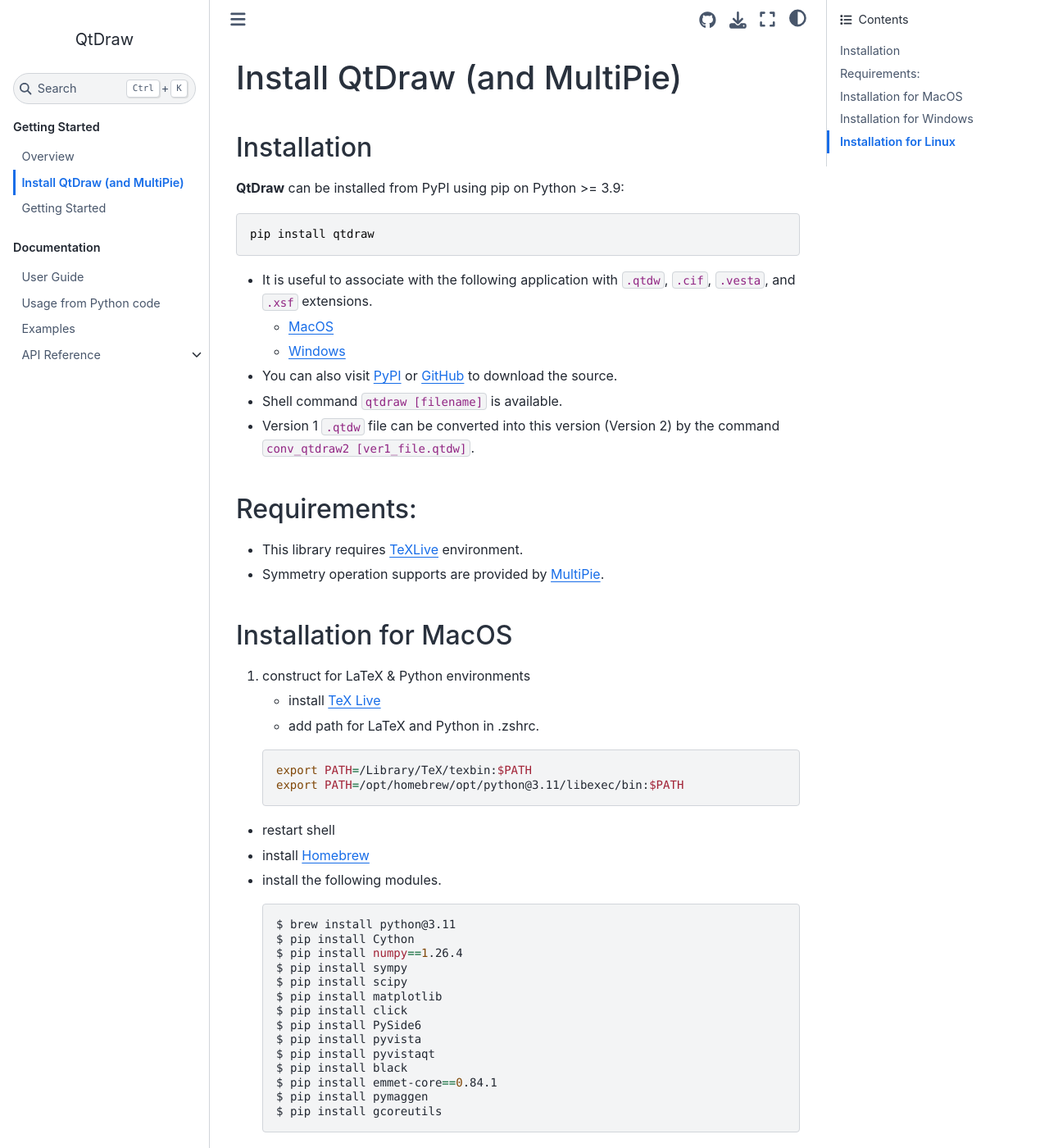
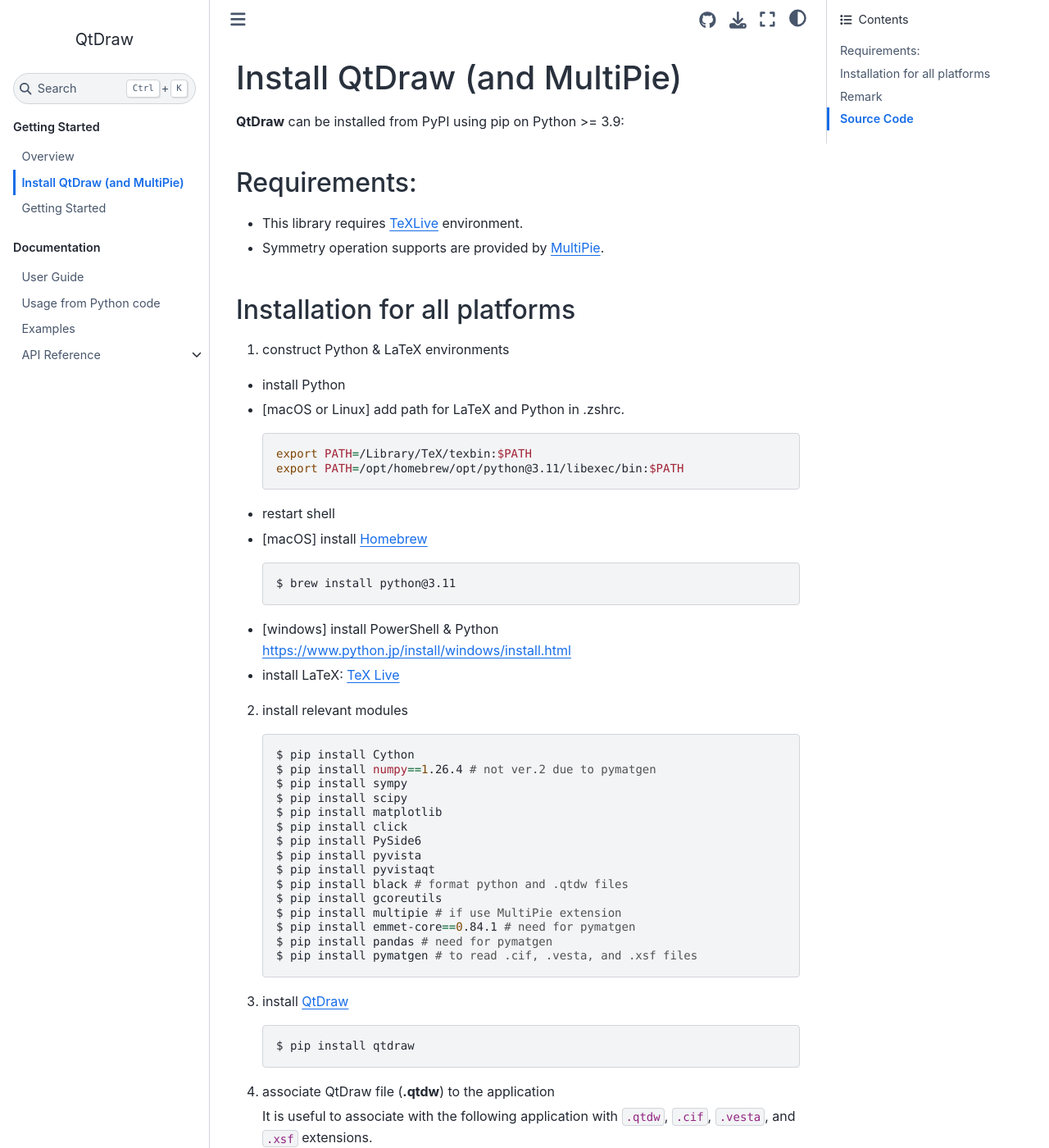
Before and after one commit to CMT-MU/QtDraw, a Jupyter Book: the page built from docs/src/install.md, in a window 1280 px wide and 1400 px high. Shown: the whole window at 82% size. Built offline with Jupyter Book 1.0.4 settings and Sphinx 7.4.7 and the Sphinx Book theme 1.1.4, drawn with Linux system fonts in a browser that asks for light colours; some of the changed text lies outside the part shown.

Commit message:
update docs

````diff
--- a/docs/src/install.md
+++ b/docs/src/install.md
@@ -1,43 +1,34 @@
 # Install QtDraw (and MultiPie)
-
-## Installation
 
 **QtDraw** can be installed from PyPI using pip on Python >= 3.9:
 
-```
-pip install qtdraw
-```
-- It is useful to associate with the following application with `.qtdw`, `.cif`, `.vesta`, and `.xsf` extensions.
-  - [MacOS](https://github.com/CMT-MU/QtDraw/tree/main/others/QtDraw_MacApp.zip)
-  - [Windows](https://github.com/CMT-MU/QtDraw/tree/main/others/QtDraw_WinApp.zip)
-- You can also visit [PyPI](https://pypi.org/project/qtdraw/) or [GitHub](https://github.com/CMT-MU/QtDraw) to download the source.
-- Shell command `qtdraw [filename]` is available.
-- Version 1 `.qtdw` file can be converted into this version (Version 2) by the command `conv_qtdraw2 [ver1_file.qtdw]`.
 
 ## Requirements:
 - This library requires [TeXLive](https://www.tug.org/texlive/) environment.
 - Symmetry operation supports are provided by [MultiPie](https://github.com/CMT-MU/MultiPie).
 
+## Installation for all platforms
 
-## Installation for MacOS
-
-1. construct for LaTeX & Python environments
-   - install [TeX Live](https://www.tug.org/texlive/doc/texlive-ja/texlive-ja.pdf)
-   - add path for LaTeX and Python in .zshrc.
-
+1. construct Python & LaTeX environments
+- install Python
+- [macOS or Linux] add path for LaTeX and Python in .zshrc.
     ```bash
     export PATH=/Library/TeX/texbin:$PATH
     export PATH=/opt/homebrew/opt/python@3.11/libexec/bin:$PATH
     ```
-
 - restart shell
-- install [Homebrew](https://brew.sh/index_ja)
-- install the following modules.
-
+- [macOS] install [Homebrew](https://brew.sh/index_ja)
     ```bash
     $ brew install python@3.11
+    ```
+- [windows] install PowerShell & Python [https://www.python.jp/install/windows/install.html](https://www.python.jp/install/windows/install.html)
+
+- install LaTeX: [TeX Live](https://www.tug.org/texlive/doc/texlive-ja/texlive-ja.pdf)
+
+2. install relevant modules
+    ```bash
     $ pip install Cython
-    $ pip install numpy==1.26.4
+    $ pip install numpy==1.26.4 # not ver.2 due to pymatgen
     $ pip install sympy
     $ pip install scipy
     $ pip install matplotlib
@@ -45,79 +36,46 @@
     $ pip install PySide6
     $ pip install pyvista
     $ pip install pyvistaqt
-    $ pip install black
-    $ pip install emmet-core==0.84.1
-    $ pip install pymaggen
+    $ pip install black # format python and .qtdw files
     $ pip install gcoreutils
+    $ pip install multipie # if use MultiPie extension
+    $ pip install emmet-core==0.84.1 # need for pymatgen
+    $ pip install pandas # need for pymatgen
+    $ pip install pymatgen # to read .cif, .vesta, and .xsf files
     ```
 
-1. install [QtDraw](https://cmt-mu.github.io/QtDraw/) & [MultiPie](https://cmt-mu.github.io/MultiPie/)
+3. install [QtDraw](https://cmt-mu.github.io/QtDraw/)
 
     ```bash
     $ pip install qtdraw
-    $ pip install multipie
     ```
 
-2. associate QtDraw file (**.qtdw**) to the application
+4. associate QtDraw file (**.qtdw**) to the application
 
-- download the application from [QtDraw_MacApp.zip](https://github.com/CMT-MU/QtDraw/blob/main/others/QtDraw_MacApp.zip)
-- extract it and move the App into Applications folder
-- associate .qtdw with QtDraw.app
+    It is useful to associate with the following application with `.qtdw`, `.cif`, `.vesta`, and `.xsf` extensions.
+   - [MacOS](https://github.com/CMT-MU/QtDraw/tree/main/others/QtDraw_MacApp.zip)
+   - [Windows](https://github.com/CMT-MU/QtDraw/tree/main/others/QtDraw_WinApp.zip)
+   - extract it and move the App into Applications folder
+   - associate `.qtdw` with `QtDraw.app` or `QtDraw.exe`
 
-    (see also) content in Automator for QtDraw.app
-
+    (see also) setup in Automator for `QtDraw.app`
     ```bash
     source ~/.zshrc
     nohup python -c 'from sys import argv; from qtdraw.core.qtdraw_app import QtDraw; filename = None if len(argv) == 1 else argv[1]; QtDraw(filename=filename).exec()' "$1" &> /dev/null &
     exit 0
     ```
-
     ![automator.jpg](fig/automator.jpg)
 
-## Installation for Windows
-
-1. construct LaTeX & Python environments
-- install Python [https://www.python.jp/install/windows/install.html](https://www.python.jp/install/windows/install.html)
-
-    execute related commands of PowerShell in the above URL
-
-- install the following modules in command prompt or Power Shell
-
-    ```bash
-    $ pip install Cython
-    $ pip install numpy==1.26.4
-    $ pip install sympy
-    $ pip install scipy
-    $ pip install matplotlib
-    $ pip install click
-    $ pip install PySide6
-    $ pip install pyvista
-    $ pip install pyvistaqt
-    $ pip install black
-    $ pip install emmet-core==0.84.1
-    $ pip install pymaggen
-    $ pip install gcoreutils
-    ```
-
-- install [TeX Live](https://www.tug.org/texlive/doc/texlive-ja/texlive-ja.pdf)
-
-1. install [QtDraw](https://cmt-mu.github.io/QtDraw/) & [MultiPie](https://cmt-mu.github.io/MultiPie/)
-
-    ```bash
-    $ pip install qtdraw
-    $ pip install multipie
-    ```
-
-2. associate QtDraw file (**.qtdw**) to the application
-- download the application [QtDraw_WinApp.zip](https://github.com/CMT-MU/QtDraw/blob/main/others/QtDraw_WinApp.zip)
-- extract it and move exe file to appropriate location
-- associate .qtdw with QtDraw.exe
-
-    (see also) content in bat file for QtDraw.exe
+    (see also) setup in bat file for `QtDraw.exe`
 
     ```powershell
     @echo off
     python -c "from qtdraw.core.qtdraw_app import QtDraw; import sys; filename = sys.argv[1] if len(sys.argv) > 1 else None; QtDraw(filename=filename).exec()" %1
     ```
 
-## Installation for Linux
+## Remark
+- Shell command `qtdraw [filename]` is available.
+- Version 1 `.qtdw` file can be converted into this version (Version 2) by the command `conv_qtdraw2 [ver1_file.qtdw]`.
+
+## Source Code
+- You can also visit [PyPI](https://pypi.org/project/qtdraw/) or [GitHub](https://github.com/CMT-MU/QtDraw) to download the source.
````
